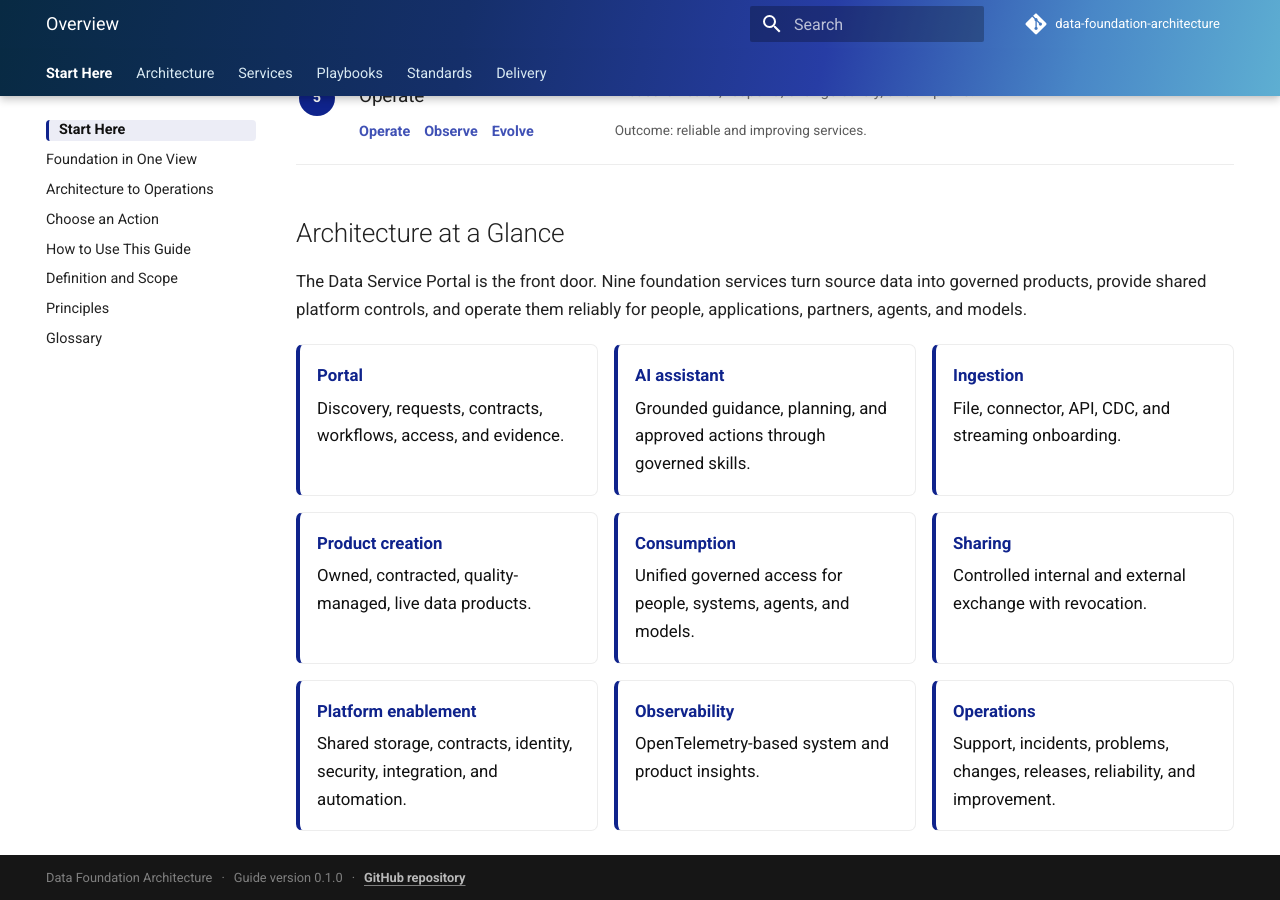
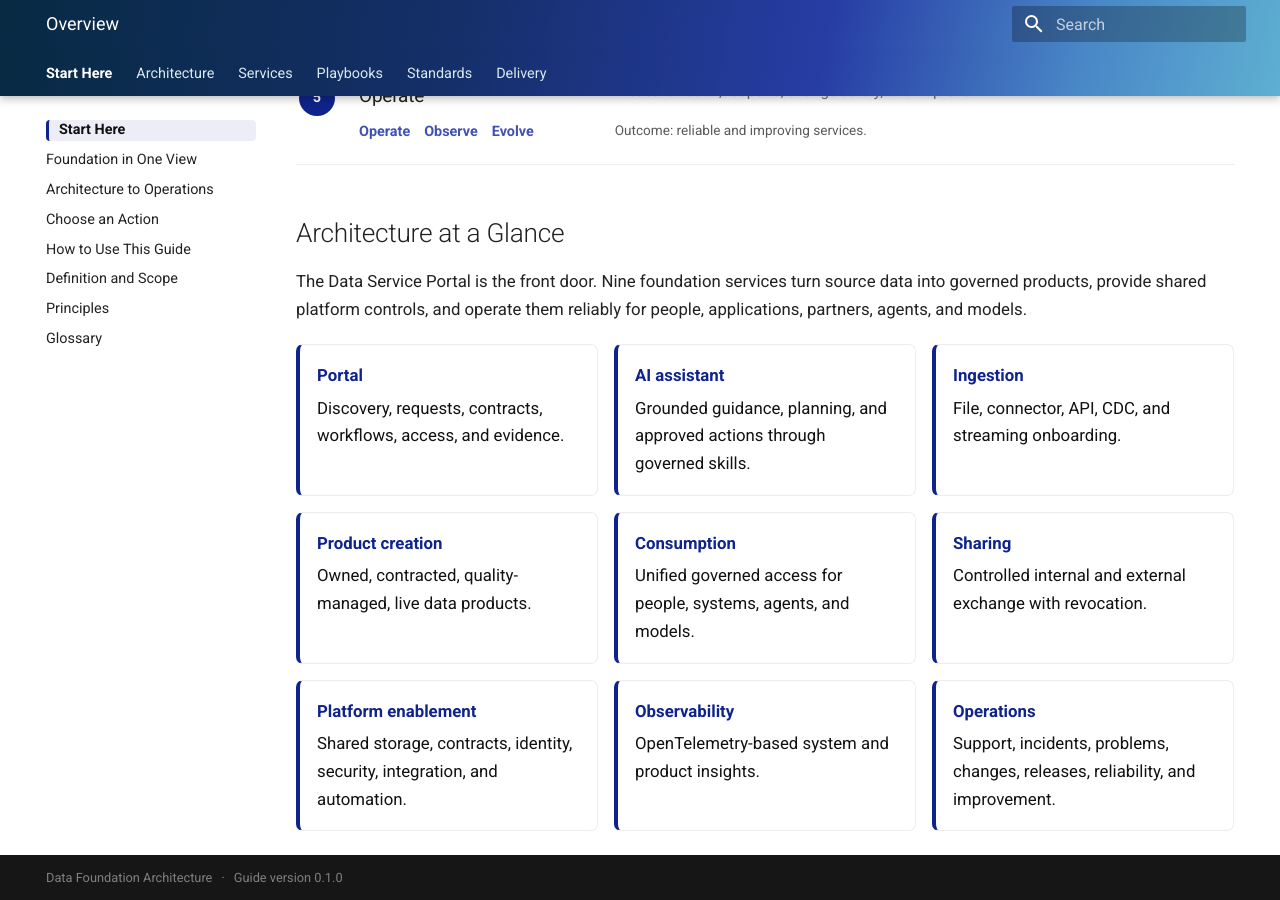
Before and after one commit to cong78/data-foundation-architecture, an MkDocs documentation site: the page built from docs/index.md, in a window 1280 px wide and 900 px high, scrolled down 775 px. Built offline with MkDocs 1.6.1 and Material for MkDocs 9.7.7, drawn with Linux system fonts in a browser that asks for light colours; a script that is not in the unit is left out; comment, search, counter and statistics services are not loaded.

Commit message:
Remove GitHub links from documentation

```diff
--- a/mkdocs.yml
+++ b/mkdocs.yml
@@ -1,8 +1,6 @@
 site_name: Data Foundation Architecture
 site_description: Enterprise architecture guidance for an AI-ready data foundation.
 site_author: Data and AI Foundation
-repo_name: data-foundation-architecture
-repo_url: https://github.com/cong78/data-foundation-architecture
 
 theme:
   name: material
@@ -11,7 +9,6 @@ theme:
   favicon: assets/images/favicon.svg
   features:
     - announce.dismiss
-    - content.action.edit
     - navigation.sections
     - navigation.tabs
     - navigation.tabs.sticky
--- a/overrides/partials/footer.html
+++ b/overrides/partials/footer.html
@@ -5,8 +5,6 @@
         <span>Data Foundation Architecture</span>
         <span class="footer-divider" aria-hidden="true">·</span>
         <span>Guide version {{ config.extra.docs_version }}</span>
-        <span class="footer-divider" aria-hidden="true">·</span>
-        <a href="{{ config.repo_url }}" target="_blank" rel="noopener noreferrer">GitHub repository</a>
       </div>
     </div>
   </div>
```
